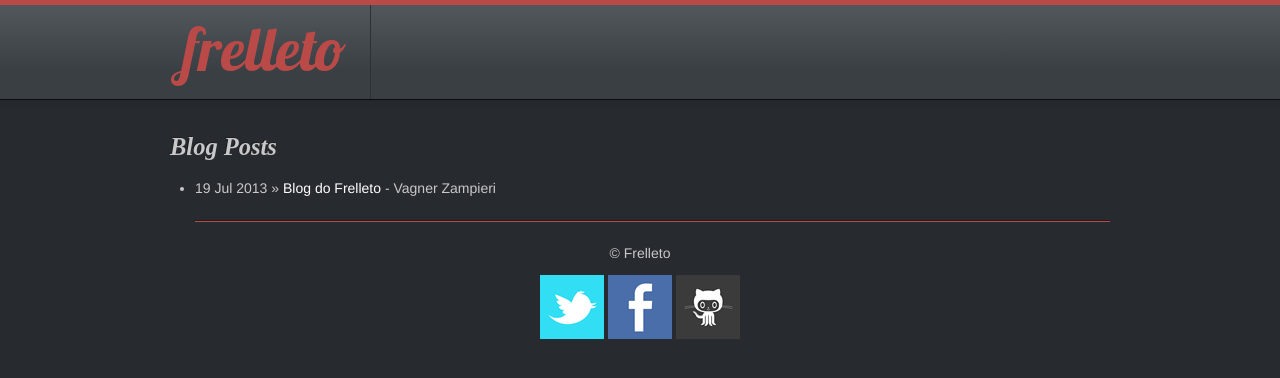
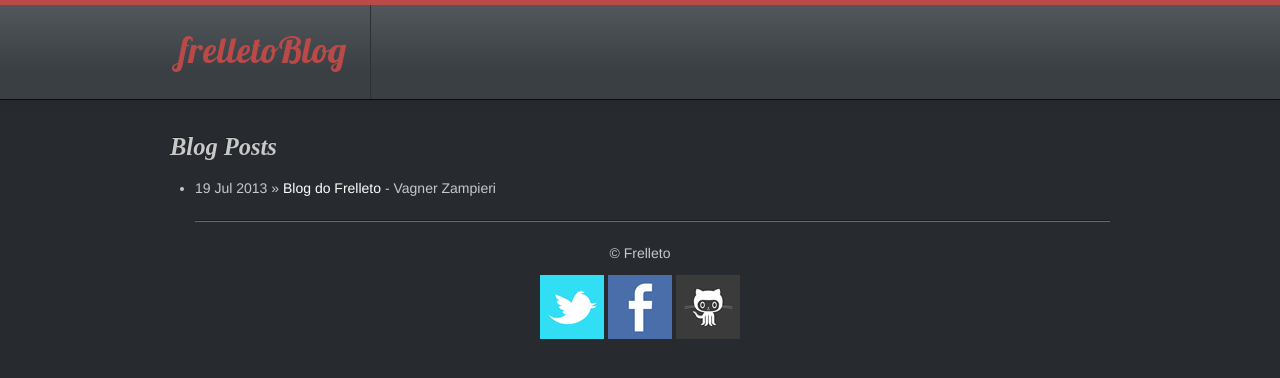
Before and after one commit to frelleto/frelleto.github.com, a Jekyll site: the page built from index.html, in a window 1280 px wide. Shown: the top 378 px of the page. Built offline with Jekyll 4.4.1, drawn with Linux system fonts in a browser that asks for light colours; Markdown is read by kramdown in place of the engine named in the settings.

Commit message:
Add image frelleto blog

```diff
--- a/_includes/navbar.html
+++ b/_includes/navbar.html
@@ -1,7 +1,7 @@
 <div class="navbar navbar-fixed-top">
   <div class="navbar-inner">
     <div class="container">
-      <a class="brand" href="/"><img src="/images/frelleto-red.png"></a>
+      <a class="brand" href="/"><img src="/images/frelletoblog-red.png"></a>
     </div>
   </div>
 </div>
```
Also changed, not shown: images/frelletoblog-red.png (added).
